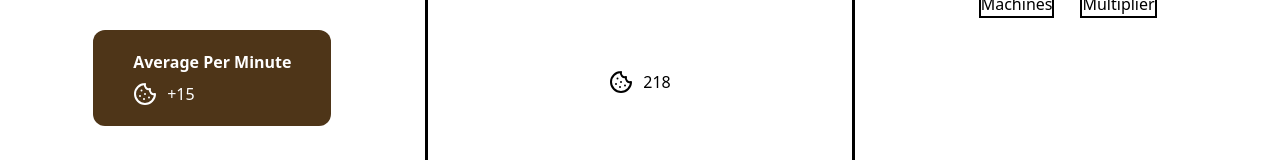
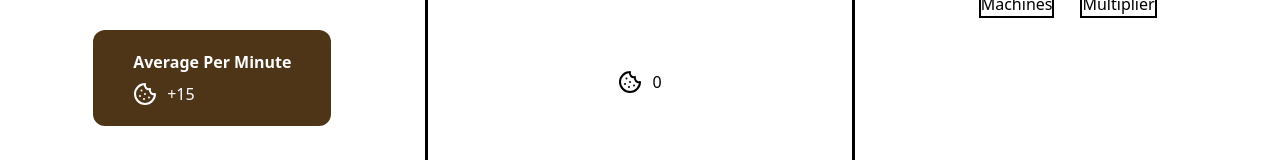
Before and after one commit to chealeanpenhchakrith/CookMie, a Vue app: page / in a window 1280 px wide. Shown: the part 210-370 px from the top of the page. Built offline with nearby package versions, Linux system fonts and the light colour scheme.

Commit message:
Display the number of cookies produce dynamically by clicking on the cookie image

```diff
--- a/src/components/middle.vue
+++ b/src/components/middle.vue
@@ -7,6 +7,7 @@
     </div>
     <div class="mt-10">
       <img
+        @click="incrementCookie"
         src="/src/assets/cookie.jpg"
         alt="cookie"
         width="500"
@@ -17,8 +18,13 @@
 </template>
 
 <script setup>
+import { ref } from "vue";
 const charIcon = `<svg xmlns="http://www.w3.org/2000/svg" width="60" height="60" viewBox="0 0 24 24" fill="none" stroke="currentColor" stroke-width="2" stroke-linecap="round" stroke-linejoin="round" class="lucide lucide-cookie-icon lucide-cookie"><path d="M12 2a10 10 0 1 0 10 10 4 4 0 0 1-5-5 4 4 0 0 1-5-5"/><path d="M8.5 8.5v.01"/><path d="M16 15.5v.01"/><path d="M12 12v.01"/><path d="M11 17v.01"/><path d="M7 14v.01"/></svg>`;
 import Header from "./Header.vue";
 const cookieIcon = `<svg xmlns"http://www.w3.org/2000/svg" width="24" height="24" viewBox="0 0 24 24" fill="none" stroke="currentColor" stroke-width="2" stroke-linecap="round" stroke-linejoin="round" class="lucide lucide-cookie-icon lucide-cookie"><path d="M12 2a10 10 0 1 0 10 10 4 4 0 0 1-5-5 4 4 0 0 1-5-5"/><path d="M8.5 8.5v.01"/><path d="M16 15.5v.01"/><path d="M12 12v.01"/><path d="M11 17v.01"/><path d="M7 14v.01"/></svg>`;
-let score = 218;
+const score = ref(0);
+
+function incrementCookie() {
+  score.value += 1;
+}
 </script>
```
Lines whose indentation alone changed are shown as unchanged.
